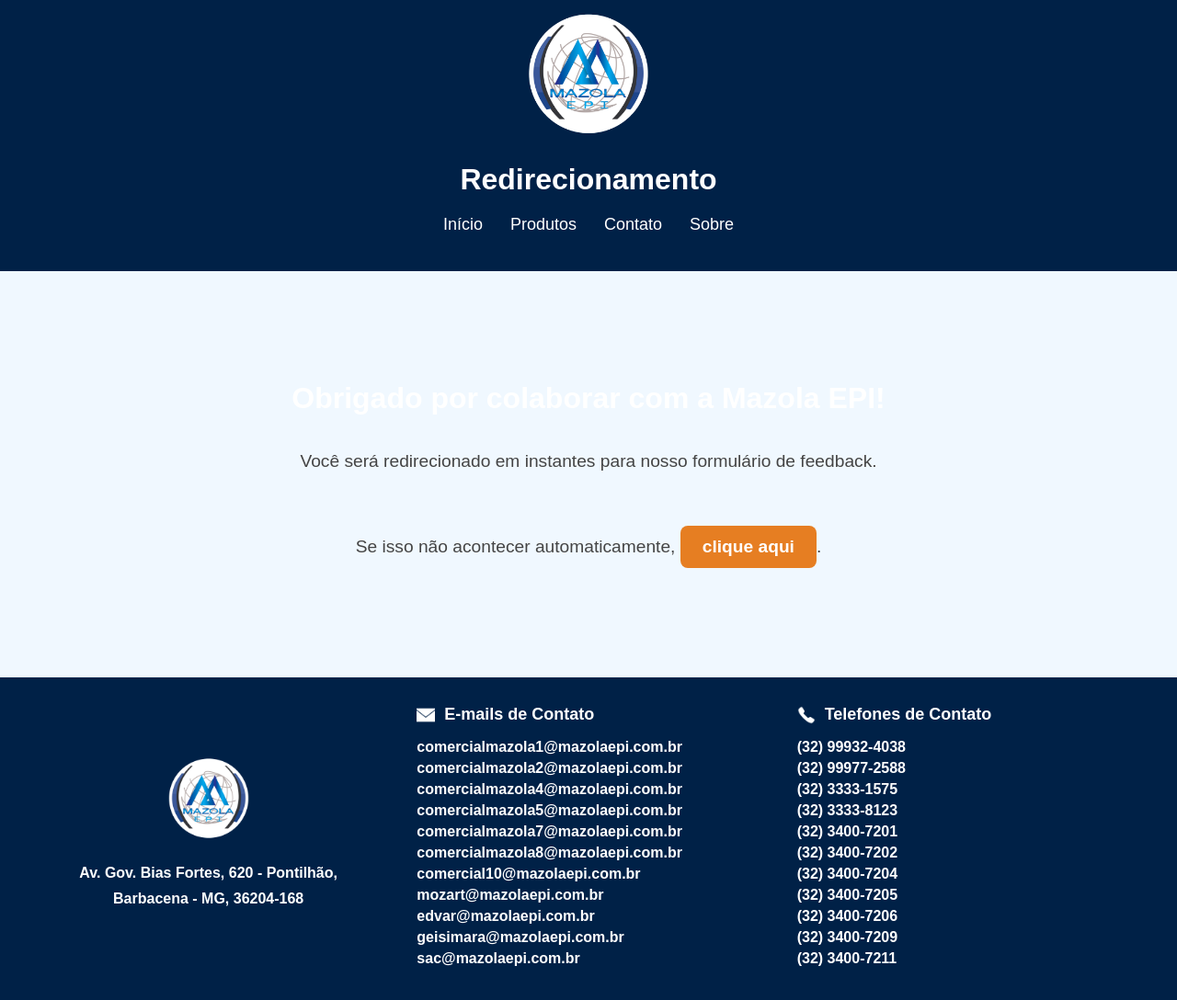
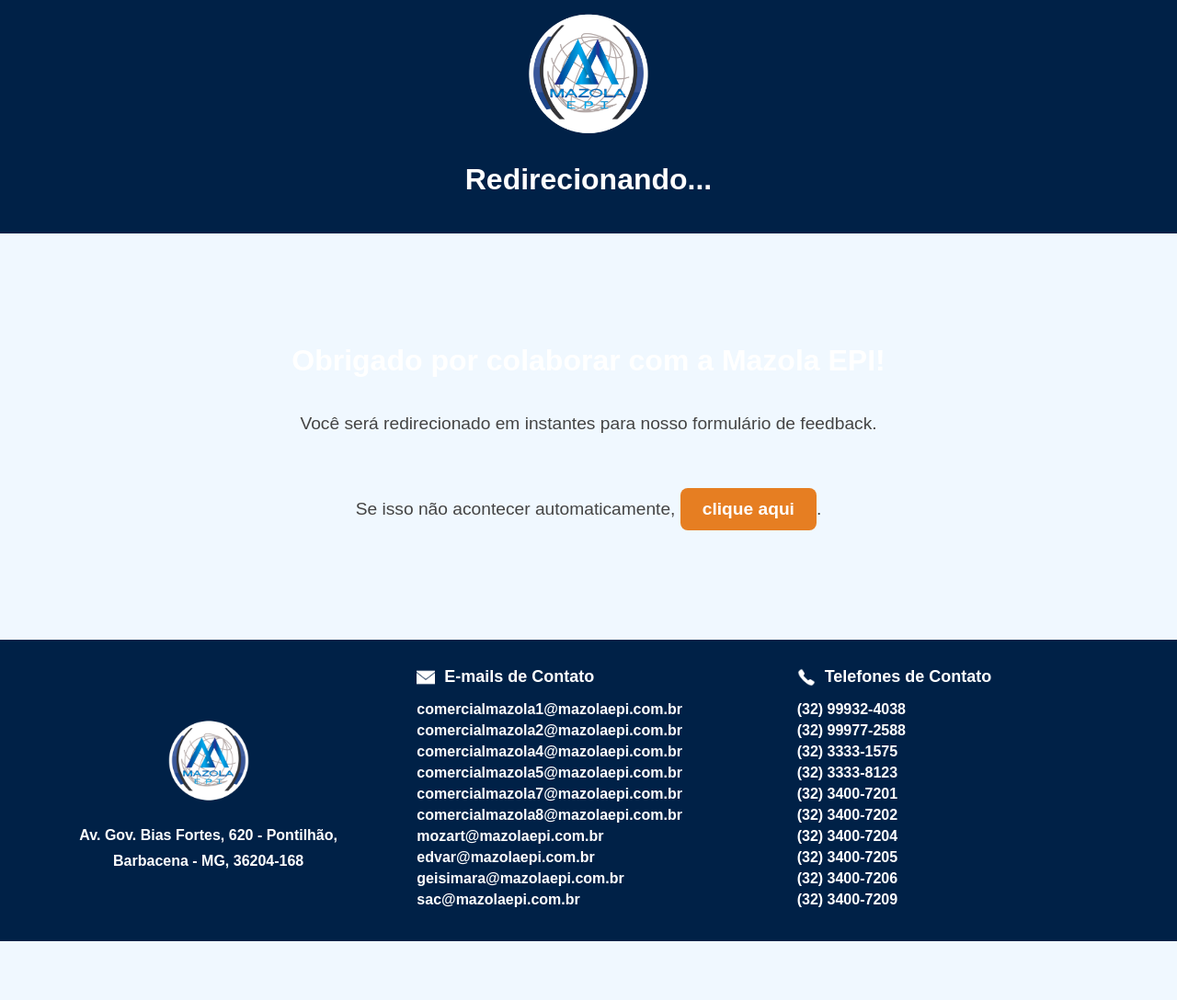
Before and after one commit to RuanAlmeidaTSI/mazolaepi, a website: page feedback/index.html in a window 1280 px wide. Shown: the part 17-1105 px from the top of the page at 92% size. After the commit the page ends 1041 px from the top, so only its background shows below. Drawn offline with Linux system fonts and the light colour scheme.

Commit message:
Update index.html

```diff
--- a/feedback/index.html
+++ b/feedback/index.html
@@ -2,9 +2,9 @@
 <html lang="pt-BR">
 <head>
   <meta charset="UTF-8">
-  <meta http-equiv="refresh" content="3; url=https://forms.gle/7QNMLEm3drJE51PZA">
+  <meta http-equiv="refresh" content="3; url=https://forms.gle/Dc2wqZaMDatbTG8GA">
   <meta name="viewport" content="width=device-width, initial-scale=1.0">
-  <title>Redirecionando para o Formulário - Mazola EPI</title>
+  <title>Redirecionando para a Pesquisa - Mazola EPI</title>
 
   <link rel="stylesheet" href="../css/product_style.css">
   <link rel="shortcut icon" sizes="16x16" href="../images/favicon16x16.ico">
@@ -51,15 +51,7 @@
 <body>
   <header>
     <img src="../images/logo.png" alt="Logo Mazola EPI">
-    <h1>Redirecionamento</h1>
-    <nav>
-      <ul>
-        <li><a href="../index.html">Início</a></li>
-        <li><a href="../products.html">Produtos</a></li>
-        <li><a href="../contato.html">Contato</a></li>
-        <li><a href="../sobre.html">Sobre</a></li>
-      </ul>
-    </nav>
+    <h1>Redirecionando...</h1>
   </header>
 
   <main>
@@ -86,7 +78,6 @@
         <li>comercialmazola5@mazolaepi.com.br</li>
         <li>comercialmazola7@mazolaepi.com.br</li>
         <li>comercialmazola8@mazolaepi.com.br</li>
-        <li>comercial10@mazolaepi.com.br</li>
         <li>mozart@mazolaepi.com.br</li>
         <li>edvar@mazolaepi.com.br</li>
         <li>geisimara@mazolaepi.com.br</li>
@@ -107,7 +98,6 @@
         <li>(32) 3400-7205</li>
         <li>(32) 3400-7206</li>
         <li>(32) 3400-7209</li>
-        <li>(32) 3400-7211</li>
       </ul>
     </div>
   </footer>
```
